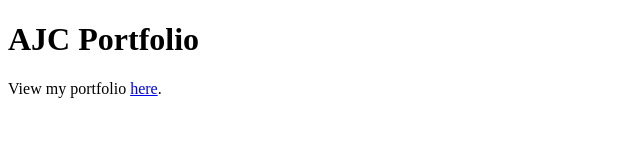
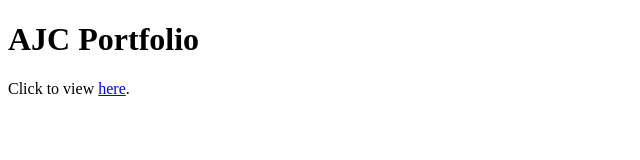
Before and after one commit to ajhcesar/portfolio24, a plain HTML site: page index.html in a window 1280 px wide. Shown: the full height of the page, 0-640 px from the left. Drawn offline with Linux system fonts and the light colour scheme.

Commit message:
Update index.html

```diff
--- a/index.html
+++ b/index.html
@@ -7,6 +7,6 @@
 </head>
 <body>
     <h1>AJC Portfolio</h1>
-    <p>View my portfolio <a href="https://www.figma.com/proto/ut45diy7o7f46DmnaifkuB/Portfolio?node-id=1187-201&node-type=canvas&t=pMDKX8LOMQsyTUFL-1&scaling=contain&content-scaling=fixed&starting-point-node-id=1187%3A201"_blank">here</a>.</p>
+    <p>Click to view <a href="https://www.figma.com/proto/ut45diy7o7f46DmnaifkuB/Portfolio?node-id=1187-201&node-type=canvas&t=pMDKX8LOMQsyTUFL-1&scaling=contain&content-scaling=fixed&starting-point-node-id=1187%3A201"_blank">here</a>.</p>
 </body>
 </html>
```
